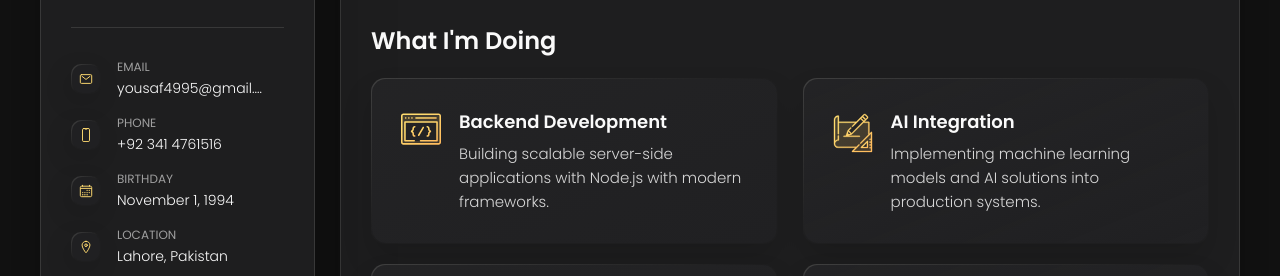
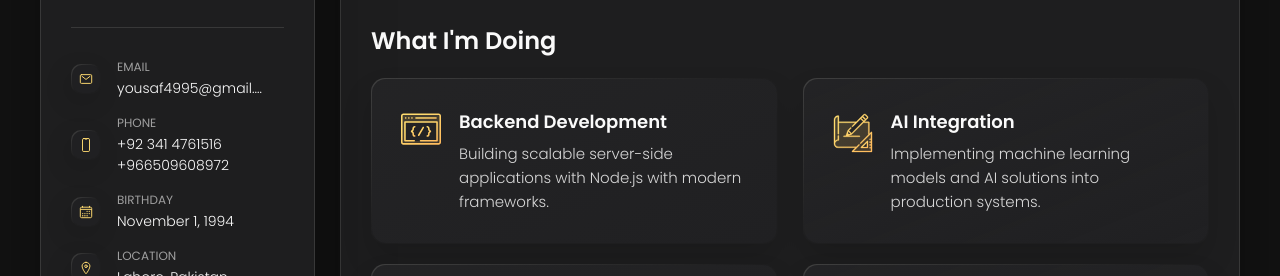
Before and after one commit to yousaf4995/backend, a plain HTML site: page index.html in a window 1280 px wide. Shown: the part 364-640 px from the top of the page. Drawn offline with nearby package versions, Linux system fonts and the light colour scheme.

Commit message:
Update index.html

```diff
--- a/index.html
+++ b/index.html
@@ -80,6 +80,7 @@
                     <div class="contact-info">
                         <p class="contact-title">Phone</p>
                         <a href="tel:+923414761516" class="contact-link">+92 341 4761516</a>
+                        <a href="tel:+966509608972" class="contact-link">+966509608972</a>
                     </div>
 
                 </li>
```
